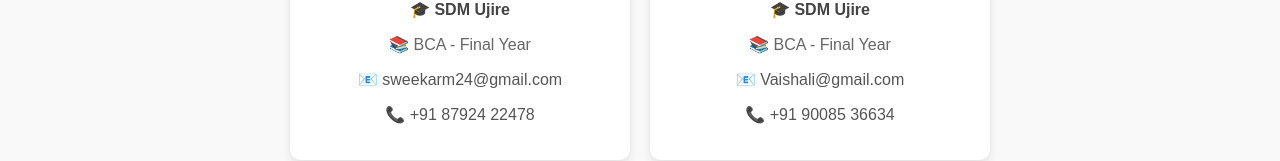
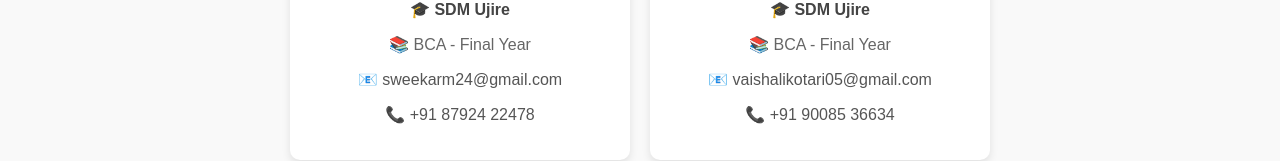
Before and after one commit to Sweekar-m/ISL-translator, a React (Create React App) app: page /contact in a window 1280 px wide. Shown: the part 428-589 px from the top of the page. Built offline with nearby package versions, Linux system fonts and the light colour scheme.

Commit message:
Update contact.js

```diff
--- a/src/components/contact.js
+++ b/src/components/contact.js
@@ -22,7 +22,7 @@ const ContactUs = () => {
           <p style={styles.role}>Developer</p>
           <p style={styles.college}>🎓 SDM Ujire</p>
           <p style={styles.class}>📚 BCA - Final Year</p>
-          <p style={styles.email}>📧 Vaishali@gmail.com</p>
+          <p style={styles.email}>📧 vaishalikotari05@gmail.com</p>
           <p style={styles.phone}>📞 +91 90085 36634</p>
         </div>
       </div>
```
